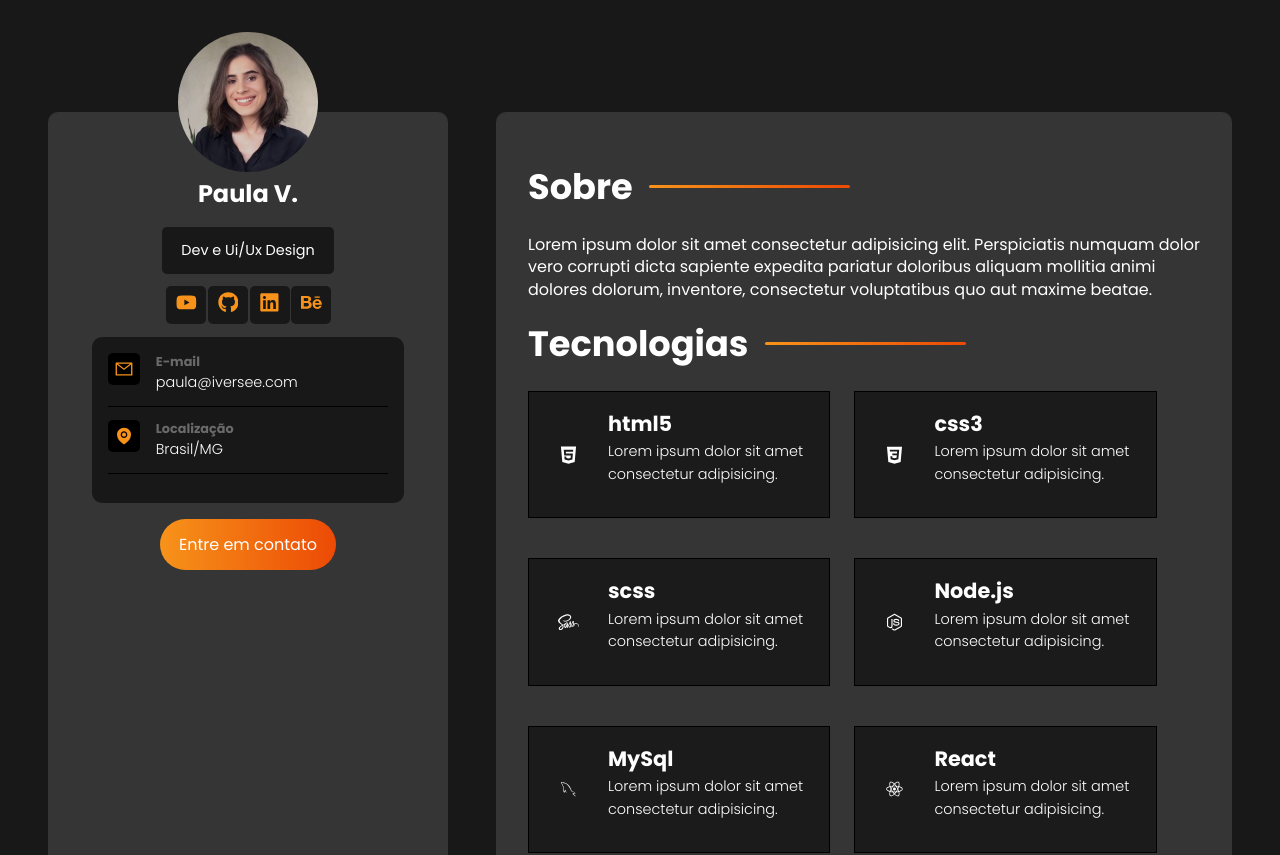
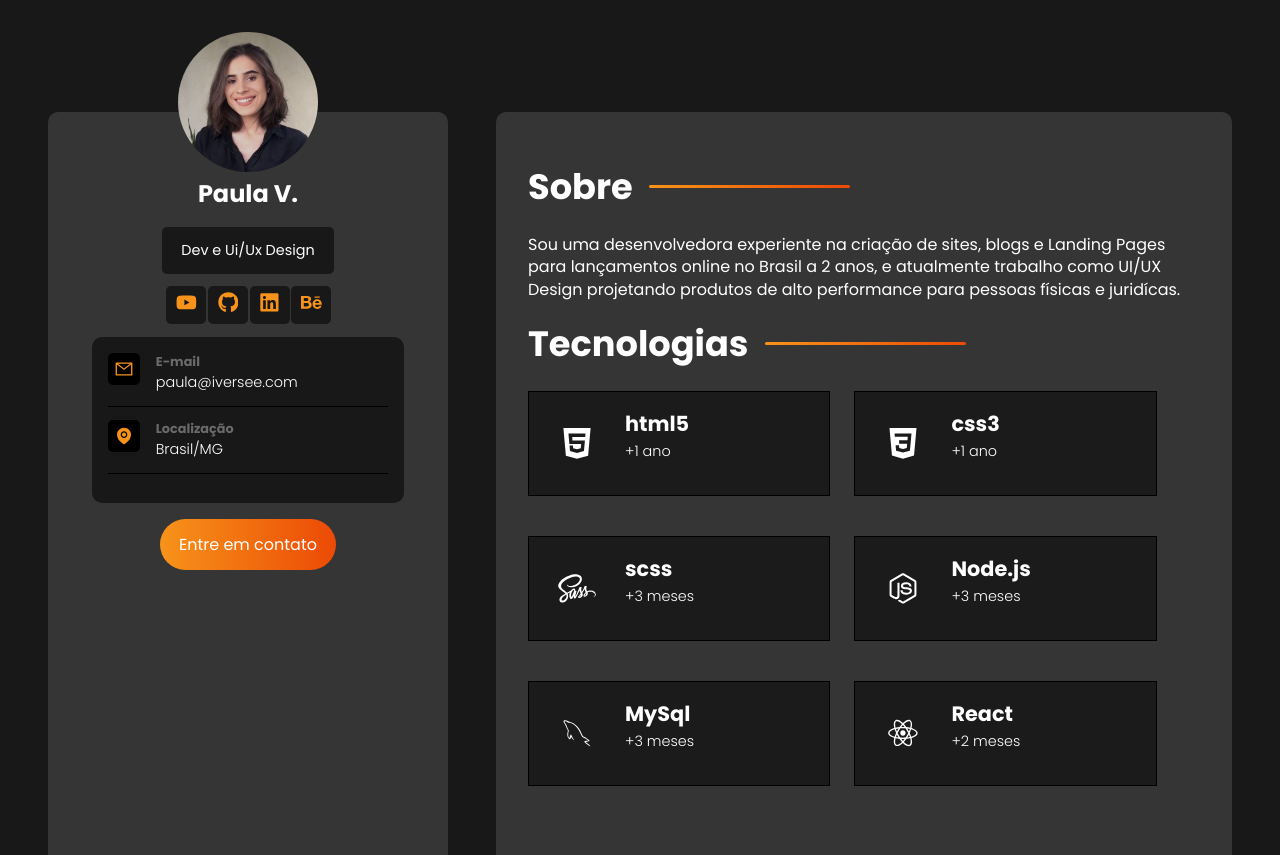
Before and after one commit to eipvi/linkbio, a React (Vite) app: page / in a window 1280 px wide. Shown: the top 855 px of the page. Built offline with nearby package versions, Linux system fonts and the light colour scheme.

Commit message:
feat: links e descrições finais

```diff
--- a/src/components/containers/SobreConteiner.jsx
+++ b/src/components/containers/SobreConteiner.jsx
@@ -2,7 +2,8 @@ const SobreConteiner = () => {
   return (
 <section className="sobre-conteiner">
 <h2>Sobre</h2>
-<p>Lorem ipsum dolor sit amet consectetur adipisicing elit. Perspiciatis numquam dolor vero corrupti dicta sapiente expedita pariatur doloribus aliquam mollitia animi dolores dolorum, inventore, consectetur voluptatibus quo aut maxime beatae.</p>
+<p>Sou uma desenvolvedora experiente na criação de sites, blogs e Landing Pages para lançamentos online no Brasil a 2 anos, e atualmente trabalho como UI/UX Design projetando produtos de alto performance para pessoas físicas e juridícas.
+</p>
 </section>  )
 }
 
--- a/src/components/containers/TecnologiasContent.jsx
+++ b/src/components/containers/TecnologiasContent.jsx
@@ -1,27 +1,27 @@
 import {  DiHtml5, DiCss3, DiSass, DiNodejsSmall, DiMysql, DiReact} from "react-icons/di";
 import "/src/sass/app.scss";
 
-const Tecnologias = [
-  { id: "html", name: "html5", icon: <DiHtml5 /> },
-  { id: "css", name: "css3", icon: <DiCss3 />},
-  { id: "scss", name: "scss", icon: <DiSass />},
-  { id: "node", name: "Node.js", icon: <DiNodejsSmall />},  // Corrected icon name
-  { id: "mysql", name: "MySql", icon: <DiMysql />},
-  { id: "react", name: "React", icon: <DiReact />},
+const Technologias = [
+  { id: "html", name: "html5", icon: <DiHtml5 />, description: "+1 ano" },
+  { id: "css", name: "css3", icon: <DiCss3 />, description: "+1 ano"  },
+  { id: "scss", name: "scss", icon: <DiSass />, description: "+3 meses" },
+  { id: "node", name: "Node.js", icon: <DiNodejsSmall />, description: "+3 meses" },  // Corrected icon name
+  { id: "mysql", name: "MySql", icon: <DiMysql />, description: "+3 meses" },
+  { id: "react", name: "React", icon: <DiReact />, description: "+2 meses" },
 ];
 
-const TecnologiasContent = () => {
+const TechnologiasContent = () => {
   return (
     <section className="technologias-container">
       <h2>Tecnologias</h2>
       <div className="technologia-grid">
-        {Tecnologias.map((tech) => (
+        {Technologias.map((tech) => (
           <div className="technologia-card" id={tech.id} key={tech.id}>
             {tech.icon}
             <div className="technologia-info">
               <h3>{tech.name}</h3>
-              <p>Lorem ipsum dolor sit amet consectetur adipisicing.</p>
-              </div>
+              <p>{tech.description}</p>
+            </div>
           </div>
         ))}
       </div>
@@ -29,4 +29,4 @@ const TecnologiasContent = () => {
     )
 };
 
-export default TecnologiasContent
+export default TechnologiasContent
--- a/src/components/sidebar/Sidebar.jsx
+++ b/src/components/sidebar/Sidebar.jsx
@@ -12,7 +12,7 @@ const Sidebar = () => {
 <p className="title">Dev e Ui/Ux Design</p>
 <SocialNetworks />
 <Information />
-<a href="" className="btn">Entre em contato</a>
+<a href="https://t.me/eipaulavieira" className="btn">Entre em contato</a>
 </aside>  )
 }
 
--- a/src/components/ui/SocialNetworks.jsx
+++ b/src/components/ui/SocialNetworks.jsx
@@ -2,17 +2,17 @@ import { FaYoutube, FaGithub, FaLinkedin,FaBehance } from 'react-icons/fa';
 import "/src/sass/app.scss";
 
 const socialNetworksData = [
-    { name: "youtube", icon: <FaYoutube />},
-    { name: "github", icon: <FaGithub />},
-    { name: "linkedin", icon: <FaLinkedin />},
-    { name: "behance", icon: <FaBehance />},
+    { name: "youtube", icon: <FaYoutube />, link: "https://www.youtube.com/channel/UCJEKFIsHd-f-AhUBuD-3FEg"},
+    { name: "github", icon: <FaGithub />, link: "https://github.com/eipvi"},
+    { name: "linkedin", icon: <FaLinkedin />, link: "https://www.linkedin.com/in/eipaulavieira/"},
+    { name: "behance", icon: <FaBehance />, link: "https://www.behance.net/eipaulavieira"},
 
 ]
 
 const SocialNetworks = () => {
   return <section id="social-networks">
     {socialNetworksData.map((network) => (
-        <a href="#" className="social-btn" id={network.name} key={network.name}>
+        <a href={network.link} className="social-btn" id={network.name} key={network.name}>
             {network.icon}
         </a>
     ))}
```
